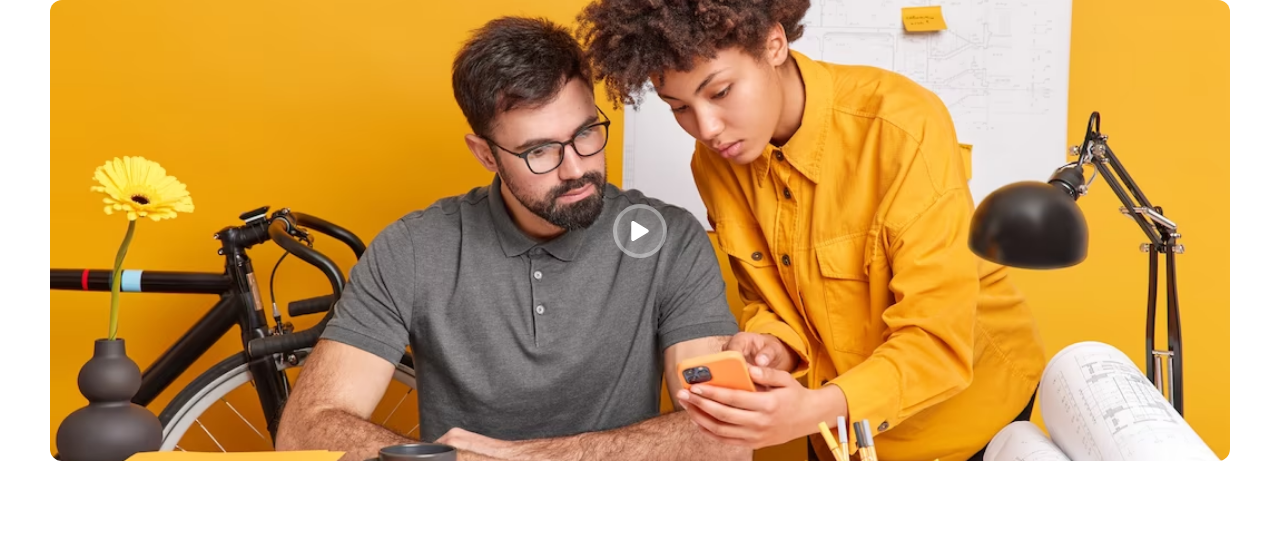
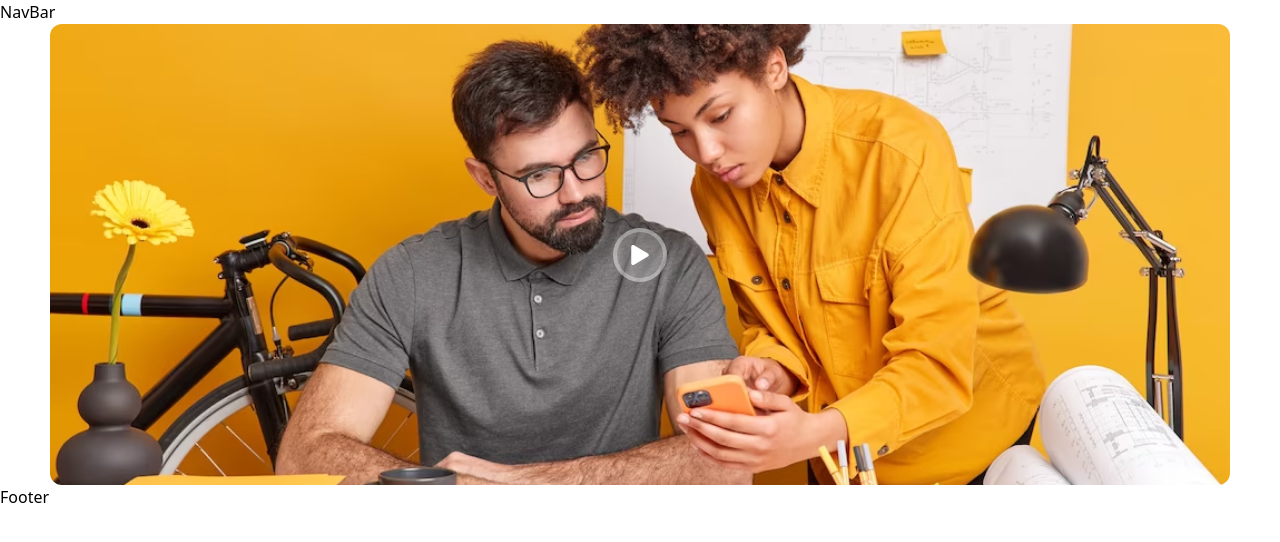
Before and after one commit to HaidarSHaaban6/Online-Course-Website, a React (Vite) app: page / in a window 1280 px wide. Shown: the top 542 px of the page. Built offline with nearby package versions, Linux system fonts and the light colour scheme.

Commit message:
new navigation system

```diff
--- a/src/App.tsx
+++ b/src/App.tsx
@@ -1,5 +1,7 @@
+import Navigation from "./navigation/Navigation";
+
 function App() {
-  return;
+  return <Navigation />;
 }
 
 export default App;
--- a/src/main.tsx
+++ b/src/main.tsx
@@ -1,68 +1,15 @@
 import { StrictMode } from "react";
 import { createRoot } from "react-dom/client";
-import {
-  RouterProvider,
-  createBrowserRouter,
-  RouteObject,
-} from "react-router-dom";
 import "./index.css";
 import "./App.css";
-
-// Import Pages :
-import HomePage from "./pages/HomePage";
-import AboutUsPage from "./pages/AboutUsPage";
-import ContactPage from "./pages/ContactPage";
-import CoursesOpenPage from "./pages/CoursesOpenPage";
-import CoursesPage from "./pages/CoursesPage";
-import LoginPage from "./pages/LoginPage";
-import PricingPage from "./pages/PricingPage";
-import SignUpPage from "./pages/SignUpPage";
 import { Provider } from "react-redux";
 import store from "./redux/store";
-
-// Define The Routes :
-const routes: RouteObject[] = [
-  {
-    path: "/",
-    element: <HomePage />,
-  },
-  {
-    path: "/aboutus",
-    element: <AboutUsPage />,
-  },
-  {
-    path: "/contact",
-    element: <ContactPage />,
-  },
-  {
-    path: "/coursesopen",
-    element: <CoursesOpenPage />,
-  },
-  {
-    path: "/courses",
-    element: <CoursesPage />,
-  },
-  {
-    path: "/login",
-    element: <LoginPage />,
-  },
-  {
-    path: "/pricing",
-    element: <PricingPage />,
-  },
-  {
-    path: "/signUp",
-    element: <SignUpPage />,
-  },
-];
-
-// Create The Router :
-const router = createBrowserRouter(routes);
+import App from "./App";
 
 createRoot(document.getElementById("root")!).render(
   <StrictMode>
     <Provider store={store}>
-      <RouterProvider router={router} />
+      <App />
     </Provider>
   </StrictMode>
 );
--- /dev/null
+++ b/src/navigation/Navigation.tsx
@@ -0,0 +1,26 @@
+import { createBrowserRouter, RouterProvider } from "react-router-dom";
+import MainLayout from "./layouts/MainLayout";
+import { PublicRoutes } from "./routes/PublicRoutes";
+import { AuthRoutes } from "./routes/AuthRoutes";
+import MustNotBeLoggedIn from "./layouts/MustNotBeLoggedIn";
+import NotFound from "../pages/NotFound";
+
+const Navigation = () => {
+  const router = createBrowserRouter([
+    {
+      element: <MainLayout />,
+      children: PublicRoutes,
+    },
+    {
+      element: <MustNotBeLoggedIn />,
+      children: AuthRoutes,
+    },
+    {
+      path: "*",
+      element: <NotFound />,
+    },
+  ]);
+  return <RouterProvider router={router} />;
+};
+
+export default Navigation;
--- /dev/null
+++ b/src/navigation/layouts/MainLayout.tsx
@@ -0,0 +1,16 @@
+import { Outlet } from "react-router-dom"
+import Footer from "../../ui/Footer"
+import NavBar from "../../ui/NavBar"
+
+// to wrap the public pages with NavBar and Footer
+const MainLayout = () => {
+  return (
+    <div>
+        <NavBar />
+        <Outlet />
+        <Footer />
+    </div>
+  )
+}
+
+export default MainLayout
--- /dev/null
+++ b/src/navigation/layouts/MustNotBeLoggedIn.tsx
@@ -0,0 +1,8 @@
+import { Outlet } from "react-router-dom";
+
+const MustNotBeLoggedIn = () => {
+    //here we put the check if_logged_in and redirect to home if true
+  return <Outlet />;
+};
+
+export default MustNotBeLoggedIn;
--- /dev/null
+++ b/src/navigation/routes/AuthRoutes.tsx
@@ -0,0 +1,14 @@
+import { RouteObject } from "react-router-dom";
+import LoginPage from "../../pages/LoginPage";
+import SignUpPage from "../../pages/SignUpPage";
+
+export const AuthRoutes: RouteObject[] = [
+  {
+    path: "/login",
+    element: <LoginPage />,
+  },
+  {
+    path: "/signUp",
+    element: <SignUpPage />,
+  },
+];
--- /dev/null
+++ b/src/navigation/routes/PublicRoutes.tsx
@@ -0,0 +1,34 @@
+import { RouteObject } from "react-router-dom";
+import HomePage from "../../pages/HomePage";
+import AboutUsPage from "../../pages/AboutUsPage";
+import ContactPage from "../../pages/ContactPage";
+import CoursesOpenPage from "../../pages/CoursesOpenPage";
+import CoursesPage from "../../pages/CoursesPage";
+import PricingPage from "../../pages/PricingPage";
+
+export const PublicRoutes: RouteObject[] = [
+  {
+    path: "/",
+    element: <HomePage />,
+  },
+  {
+    path: "/aboutus",
+    element: <AboutUsPage />,
+  },
+  {
+    path: "/contact",
+    element: <ContactPage />,
+  },
+  {
+    path: "/coursesopen",
+    element: <CoursesOpenPage />,
+  },
+  {
+    path: "/courses",
+    element: <CoursesPage />,
+  },
+  {
+    path: "/pricing",
+    element: <PricingPage />,
+  },
+];
--- /dev/null
+++ b/src/pages/NotFound.tsx
@@ -0,0 +1,8 @@
+
+const NotFound = () => {
+  return (
+    <div>NotFound</div>
+  )
+}
+
+export default NotFound
--- a/src/ui/Footer.tsx
+++ b/src/ui/Footer.tsx
@@ -0,0 +1,9 @@
+
+
+const Footer = () => {
+  return (
+    <div>Footer</div>
+  )
+}
+
+export default Footer
--- a/src/ui/NavBar.tsx
+++ b/src/ui/NavBar.tsx
@@ -0,0 +1,8 @@
+
+const NavBar = () => {
+  return (
+    <div>NavBar</div>
+  )
+}
+
+export default NavBar
```
